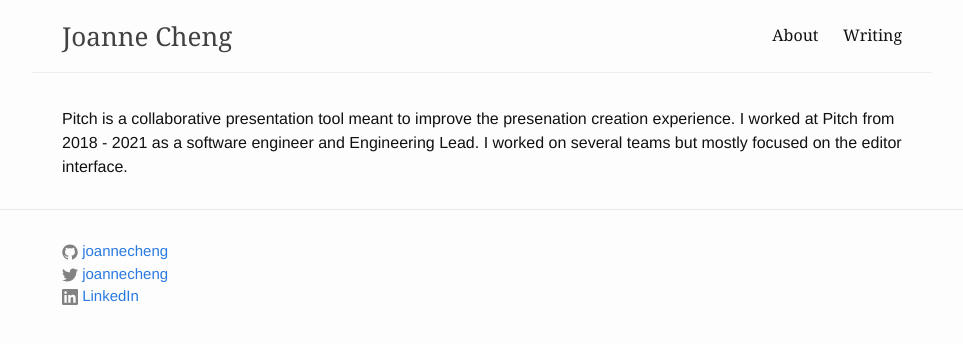
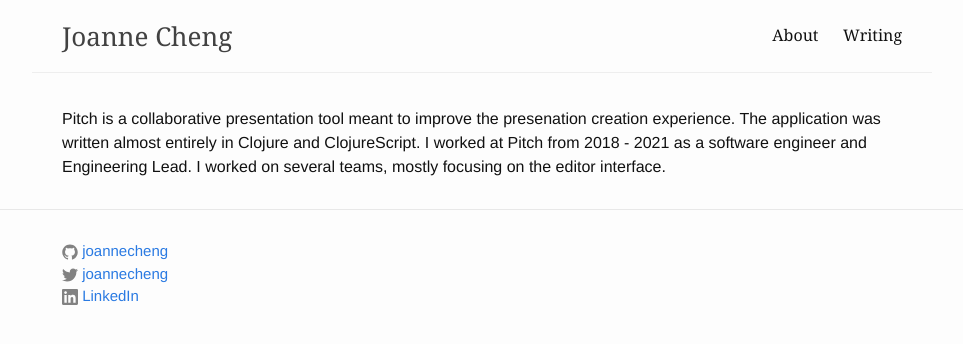
Before and after one commit to joannecheng/joannecheng.github.io, a Jekyll site: the page built from projects/pitch.html, in a window 1280 px wide. Shown: the top 344 px of the page, without its empty margins (158-1121 px from the left). Built offline with Jekyll 4.4.1, drawn with Linux system fonts in a browser that asks for light colours; nearby versions of some CDN libraries; library files that are not in the unit come from our copies.

Commit message:
Pitch description update

```diff
--- a/projects/pitch.html
+++ b/projects/pitch.html
@@ -4,6 +4,6 @@
 
 Pitch is a collaborative presentation tool meant to improve the presenation creation
 experience.
-
+The application was written almost entirely in Clojure and ClojureScript.
 I worked at Pitch from 2018 - 2021 as a software engineer and Engineering Lead.
-I worked on several teams but mostly focused on the editor interface.
+I worked on several teams, mostly focusing on the editor interface.
```
